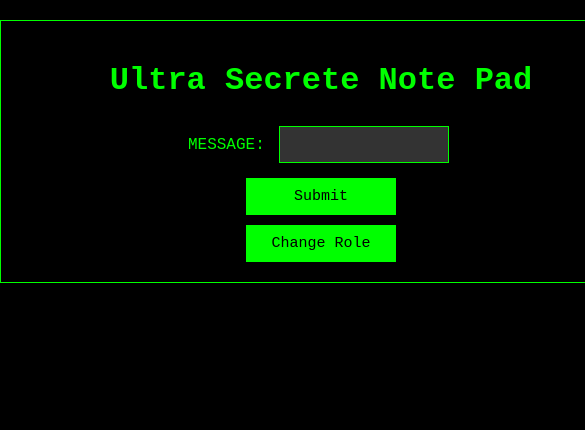
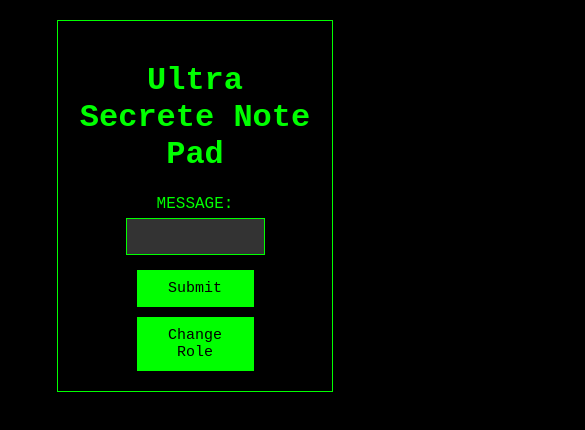
Before and after one commit to szwr/UltraSecreteNotePad, a plain HTML site: page website/index.html in a window 390 px wide. Shown: the top 430 px of the page, 585 px wide, since content can reach past the window. Drawn offline with nearby package versions, Linux system fonts and the light colour scheme.

Commit message:
front: more responsive content

```diff
--- a/website/style.css
+++ b/website/style.css
@@ -18,7 +18,7 @@ body {
     flex-direction: column;
     justify-content: center;
     align-items: center;
-    width: 600px;
+    width: 60vw;
 }
 
 .formContent {
@@ -26,7 +26,7 @@ body {
     flex-direction: column;
     justify-content: center;
     align-items: center;
-    width: 300px;
+    width: 100%;
 }
 
 h1 {
@@ -40,7 +40,7 @@ h1 {
     padding: 10px;
     /* border-radius: 5px; */
     margin: 5px;
-    width: 50%;
+    width: 30vw;
     outline: none;
 }
 
@@ -52,7 +52,7 @@ h1 {
     font-size: 15px;
     /* border-radius: 5px; */
     cursor: pointer;
-    width: 50%;
+    width: 30vw;
     margin-top: 10px;
     font-family: 'Courier New', monospace;
 }
```
